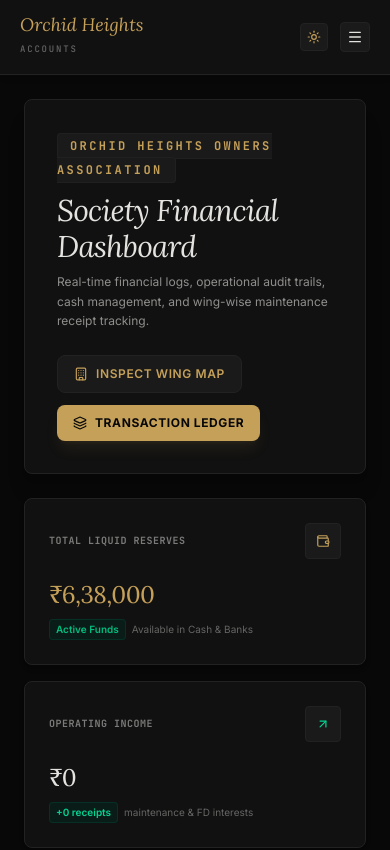
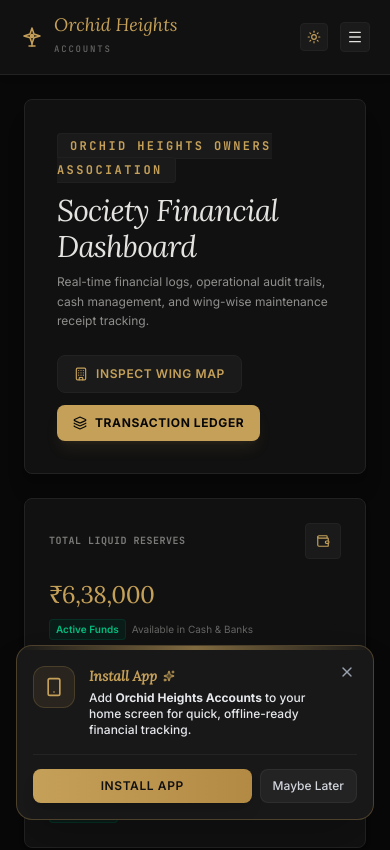
Before and after one commit to rahulpopat80/orchid_accountings, a React (Vite) app: page / in a window 390 px wide. Shown: the top 850 px of the page. Built offline with nearby package versions, Linux system fonts and the light colour scheme.

Commit message:
feat: add PWA installation prompt and branding
- Add site icon and branding logo to mobile header
- Implement InstallPrompt component for PWA installation support
- Adjust report summary text styling for better visibility

```diff
--- a/src/App.tsx
+++ b/src/App.tsx
@@ -8,6 +8,7 @@ import LedgerView from './components/LedgerView';
 import MaintenanceMapView from './components/MaintenanceMapView';
 import CSVHandler from './components/CSVHandler';
 import ReportsView from './components/ReportsView';
+import InstallPrompt from './components/InstallPrompt';
 
 import {
   Building2,
@@ -170,9 +171,17 @@ export default function App() {
     <div className={`min-h-screen ${theme === 'light' ? 'light-theme bg-[#fcfbf9] text-[#22211f]' : 'bg-[#080808] text-[#e4e3e0]'} font-sans flex flex-col md:flex-row antialiased`}>
       {/* Mobile Sticky Header */}
       <header className="md:hidden sticky top-0 z-40 bg-[#111111] border-b border-[#222] text-[#e4e3e0] px-5 py-4 flex items-center justify-between shadow-md print:hidden">
+        <div className="flex items-center gap-2.5">
+          <svg className="w-6 h-6 text-[#c5a059] shrink-0" viewBox="0 0 24 24" fill="none" stroke="currentColor" strokeWidth="1.5" strokeLinecap="round" strokeLinejoin="round">
+            <path d="m12 3-2 6-6 2 6 1.8 2 5.8 2-5.8 6-1.8-6-2Z" fill="currentColor" fillOpacity="0.15" />
+            <circle cx="12" cy="11" r="1.5" fill="currentColor" />
+            <path d="M12 17v4" />
+            <path d="M9 21h6" />
+          </svg>
           <div>
             <h1 className="font-serif italic text-lg text-[#c5a059] leading-none">Orchid Heights</h1>
             <span className="text-[9px] font-mono font-medium text-[#e4e3e0]/40 uppercase tracking-[0.2em] mt-1 inline-block">Accounts</span>
+          </div>
         </div>
         <div className="flex items-center gap-3">
           <button
@@ -344,9 +353,17 @@ export default function App() {
         <div className="flex flex-col">
           {/* Brand Header with Theme Switcher */}
           <div className="p-6 border-b border-[#222] flex justify-between items-start">
+            <div className="flex items-center gap-3">
+              <svg className="w-7 h-7 text-[#c5a059] shrink-0" viewBox="0 0 24 24" fill="none" stroke="currentColor" strokeWidth="1.5" strokeLinecap="round" strokeLinejoin="round">
+                <path d="m12 3-2 6-6 2 6 1.8 2 5.8 2-5.8 6-1.8-6-2Z" fill="currentColor" fillOpacity="0.15" />
+                <circle cx="12" cy="11" r="1.5" fill="currentColor" />
+                <path d="M12 17v4" />
+                <path d="M9 21h6" />
+              </svg>
               <div>
                 <h1 className="font-serif italic text-xl text-[#c5a059] leading-none">Orchid Heights</h1>
                 <span className="text-[10px] font-mono font-medium text-[#e4e3e0]/40 uppercase tracking-[0.2em] mt-2 inline-block">Accounts</span>
+              </div>
             </div>
             <button
               onClick={toggleTheme}
@@ -559,6 +576,7 @@ export default function App() {
           </motion.div>
         </AnimatePresence>
       </main>
+      <InstallPrompt />
     </div>
   );
 }
--- /dev/null
+++ b/src/components/InstallPrompt.tsx
@@ -0,0 +1,180 @@
+import { useState, useEffect } from 'react';
+import { X, Smartphone, Share, PlusSquare, ArrowUpFromLine, Sparkles } from 'lucide-react';
+import { motion, AnimatePresence } from 'motion/react';
+
+export default function InstallPrompt() {
+  const [showPrompt, setShowPrompt] = useState(false);
+  const [isIos, setIsIos] = useState(false);
+  const [deferredPrompt, setDeferredPrompt] = useState<any>(null);
+
+  useEffect(() => {
+    // 1. Check if already running in standalone (installed) mode
+    const isStandalone =
+      window.matchMedia('(display-mode: standalone)').matches ||
+      (window.navigator as any).standalone === true;
+
+    if (isStandalone) {
+      return; // Already installed
+    }
+
+    // 2. Check if user dismissed this prompt in the current session / permanently
+    const isDismissed = localStorage.getItem('oh_install_prompt_dismissed') === 'true';
+    if (isDismissed) {
+      return;
+    }
+
+    // 3. Detect device type (mobile focus)
+    const userAgent = window.navigator.userAgent;
+    const isMobileDevice = /iPhone|iPad|iPod|Android|webOS|BlackBerry|IEMobile|Opera Mini/i.test(userAgent);
+
+    // Also include a screen width check as a backup for testing/responsive layout
+    const isSmallScreen = window.innerWidth <= 768;
+
+    if (!isMobileDevice && !isSmallScreen) {
+      return; // Only show on mobile screens/devices
+    }
+
+    // 4. Detect iOS specifically
+    const isAppleIos = /iPhone|iPad|iPod/i.test(userAgent) ||
+      (navigator.platform === 'MacIntel' && navigator.maxTouchPoints > 1); // iPad OS 13+
+    setIsIos(isAppleIos);
+
+    // 5. Handle standard PWA installation prompt (for Android / Chrome / Edge)
+    const handleBeforeInstallPrompt = (e: Event) => {
+      e.preventDefault();
+      setDeferredPrompt(e);
+      setShowPrompt(true);
+    };
+
+    window.addEventListener('beforeinstallprompt', handleBeforeInstallPrompt);
+
+    // If it's iOS or any other mobile browser where beforeinstallprompt isn't supported,
+    // show our prompt after a short delay (e.g. 3 seconds) so it's not immediately intrusive.
+    if (isAppleIos) {
+      const timer = setTimeout(() => {
+        setShowPrompt(true);
+      }, 3000);
+      return () => clearTimeout(timer);
+    } else {
+      // For non-iOS where beforeinstallprompt doesn't fire but we still want them to know
+      // how to install (via browser menu), we can show it as a fallback if the event doesn't fire.
+      const timer = setTimeout(() => {
+        if (!deferredPrompt) {
+          setShowPrompt(true);
+        }
+      }, 4000);
+      return () => clearTimeout(timer);
+    }
+
+    return () => {
+      window.removeEventListener('beforeinstallprompt', handleBeforeInstallPrompt);
+    };
+  }, [deferredPrompt]);
+
+  const handleInstallClick = async () => {
+    if (!deferredPrompt) {
+      // Fallback instruction for Android browsers that don't support direct triggers:
+      alert('To install, tap your browser menu (three dots icon) at the top right and select "Add to Home screen" or "Install app".');
+      return;
+    }
+
+    // Show the native installation prompt
+    deferredPrompt.prompt();
+
+    // Wait for the user to respond to the prompt
+    const { outcome } = await deferredPrompt.userChoice;
+    console.log(`User installation choice: ${outcome}`);
+
+    // We no longer need the deferred prompt
+    setDeferredPrompt(null);
+    setShowPrompt(false);
+  };
+
+  const handleDismiss = () => {
+    setShowPrompt(false);
+    // Persist dismissal so we don't spam the user
+    localStorage.setItem('oh_install_prompt_dismissed', 'true');
+  };
+
+  return (
+    <AnimatePresence>
+      {showPrompt && (
+        <div className="fixed bottom-0 inset-x-0 z-50 p-4 pb-6 md:hidden pointer-events-none">
+          <motion.div
+            initial={{ y: 100, opacity: 0 }}
+            animate={{ y: 0, opacity: 1 }}
+            exit={{ y: 100, opacity: 0 }}
+            transition={{ type: 'spring', damping: 25, stiffness: 200 }}
+            className="w-full max-w-sm mx-auto bg-[#181818] border border-[#c5a059]/30 rounded-2xl shadow-2xl p-4 pointer-events-auto text-[#e4e3e0] relative overflow-hidden"
+          >
+            {/* Elegant luxury top border design element */}
+            <div className="absolute top-0 inset-x-0 h-1 bg-gradient-to-r from-transparent via-[#c5a059]/60 to-transparent" />
+
+            {/* Close Button */}
+            <button
+              onClick={handleDismiss}
+              className="absolute top-3 right-3 text-gray-400 hover:text-white transition p-1.5 rounded-full hover:bg-white/5"
+              aria-label="Dismiss"
+            >
+              <X className="w-4 h-4" />
+            </button>
+
+            {/* Header / Content */}
+            <div className="flex gap-3.5 items-start mt-1">
+              <div className="p-2.5 bg-[#c5a059]/10 border border-[#c5a059]/20 rounded-xl text-[#c5a059] shrink-0">
+                <Smartphone className="w-5 h-5" />
+              </div>
+              <div className="space-y-1 pr-6">
+                <div className="flex items-center gap-1.5">
+                  <h4 className="font-serif italic font-bold text-sm text-[#c5a059]">Install App</h4>
+                  <Sparkles className="w-3 h-3 text-[#c5a059] fill-[#c5a059]/30 animate-pulse" />
+                </div>
+                <p className="text-xs font-medium text-gray-200">
+                  Add <strong>Orchid Heights Accounts</strong> to your home screen for quick, offline-ready financial tracking.
+                </p>
+              </div>
+            </div>
+
+            {/* Installation Action Section */}
+            <div className="mt-4 pt-3.5 border-t border-white/5">
+              {isIos ? (
+                // iOS Installation Instructions
+                <div className="space-y-2.5 text-[11px] text-gray-400">
+                  <p className="font-semibold text-gray-300">To install on your iPhone / iPad:</p>
+                  <div className="flex items-center gap-2.5 bg-white/5 px-2.5 py-1.5 rounded-lg border border-white/5">
+                    <ArrowUpFromLine className="w-4 h-4 text-sky-400 shrink-0" />
+                    <span>
+                      1. Tap the <strong className="text-white">Share</strong> button at the bottom of Safari.
+                    </span>
+                  </div>
+                  <div className="flex items-center gap-2.5 bg-white/5 px-2.5 py-1.5 rounded-lg border border-white/5">
+                    <PlusSquare className="w-4 h-4 text-emerald-400 shrink-0" />
+                    <span>
+                      2. Scroll down and choose <strong className="text-white">Add to Home Screen</strong>.
+                    </span>
+                  </div>
+                </div>
+              ) : (
+                // Android Direct Installation Action
+                <div className="flex gap-2">
+                  <button
+                    onClick={handleInstallClick}
+                    className="flex-1 bg-gradient-to-r from-[#c5a059] to-[#b38a43] hover:from-[#d6b16d] hover:to-[#c5a059] text-[#111] text-xs font-semibold py-2 px-4 rounded-lg shadow-lg hover:shadow-xl transition-all duration-300 uppercase tracking-wider text-center"
+                  >
+                    Install App
+                  </button>
+                  <button
+                    onClick={handleDismiss}
+                    className="bg-white/5 hover:bg-white/10 text-gray-300 hover:text-white text-xs font-medium py-2 px-3 rounded-lg border border-white/5 transition"
+                  >
+                    Maybe Later
+                  </button>
+                </div>
+              )}
+            </div>
+          </motion.div>
+        </div>
+      )}
+    </AnimatePresence>
+  );
+}
--- a/src/components/ReportsView.tsx
+++ b/src/components/ReportsView.tsx
@@ -1238,7 +1238,7 @@ export default function ReportsView({ transactions, summary }: ReportsViewProps)
                 return (
                   <div key={m.month} className="border border-gray-200 rounded p-4 space-y-4 page-break-inside-avoid bg-white">
                     <div className="flex justify-between items-center border-b border-gray-300 pb-2 bg-gray-50 px-2.5 py-1.5 rounded">
-                      <span className="font-serif italic font-bold text-gray-900 text-sm">{m.month} Summary</span>
+                      <span className="font-serif italic font-bold text-red-600 print:text-red-600 text-sm">{m.month} Summary</span>
                       <div className="flex gap-4 text-[10px] font-mono font-bold">
                         <span className="text-emerald-700">IN: {formatCurrency(m.incomeTotal)}</span>
                         <span className="text-red-700">OUT: {formatCurrency(m.expenseTotal)}</span>
```
Also changed, not shown: index.html (+1 -0 lines). Lines whose indentation alone changed are shown as unchanged.
